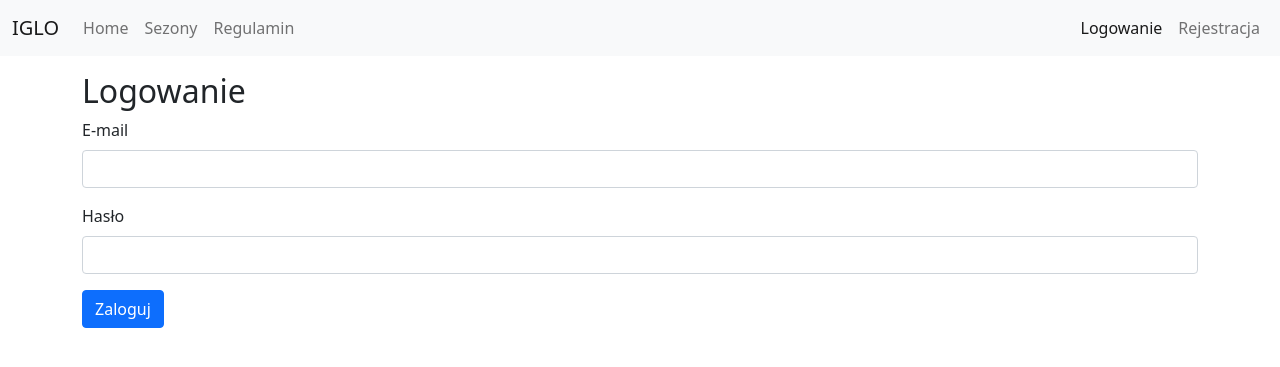
After one commit to Centrum-Edukacyjne-Go-Szaleni-Samuraje/iglo, a Django app: page /login in a window 1280 px wide. The commit adds this page. Shown: the top 367 px of the page. Run offline with Django 3.2, Linux system fonts and the light colour scheme; some libraries are stand-ins or nearby versions.

Commit message:
Add login page

```diff
--- a/iglo/accounts/urls.py
+++ b/iglo/accounts/urls.py
@@ -1,7 +1,11 @@
 from django.urls import path
 
-from accounts.views import RegistrationView
+from accounts.views import RegistrationView, LoginView, LogoutView
+
+app_name = "accounts"
 
 urlpatterns = [
-    path('registration', RegistrationView.as_view(), name="registration"),
+    path("registration", RegistrationView.as_view(), name="registration"),
+    path("login", LoginView.as_view(), name="login"),
+    path("logout", LogoutView.as_view(), name="logout"),
 ]
--- a/iglo/accounts/views.py
+++ b/iglo/accounts/views.py
@@ -1,22 +1,16 @@
-from django import forms
 from django.contrib import messages
+from django.contrib.auth.views import LoginView as ContribLoginView, LogoutView as ContribLogoutView
+from django.urls import reverse_lazy
 from django.views.generic import FormView
 
+from accounts.forms import RegistrationForm
 from accounts.models import User
-
-
-class RegistrationForm(forms.Form):
-    email = forms.EmailField()
-    password = forms.CharField()
-    nick = forms.CharField()
-    rank = forms.CharField()
-    ogs = forms.CharField(required=False)
 
 
 class RegistrationView(FormView):
     template_name = "accounts/registration.html"
     form_class = RegistrationForm
-    success_url = "/"
+    success_url = reverse_lazy("accounts:login")
 
     def form_valid(self, form):
         User.objects.create_user(
@@ -25,6 +19,14 @@ class RegistrationView(FormView):
         messages.add_message(
             self.request,
             messages.SUCCESS,
-            "Konto zostało utworzone. Sprawdź swoją skrzynke mailową!",
+            "Konto zostało utworzone. Możesz się zalogować.",
         )
         return super().form_valid(form)
+
+
+class LoginView(ContribLoginView):
+    template_name = "accounts/login.html"
+
+
+class LogoutView(ContribLogoutView):
+    next_page = "/"
--- a/iglo/iglo/settings.py
+++ b/iglo/iglo/settings.py
@@ -123,3 +123,5 @@ DEFAULT_AUTO_FIELD = 'django.db.models.BigAutoField'
 DATE_FORMAT = "d/m/Y"
 
 AUTH_USER_MODEL = 'accounts.User'
+
+LOGIN_REDIRECT_URL = '/'
--- a/iglo/iglo/urls.py
+++ b/iglo/iglo/urls.py
@@ -10,5 +10,5 @@ urlpatterns = [
     path('admin/', admin.site.urls),
     path('', include('league.urls')),
     path('', include('misc.urls')),
-    path('', include('accounts.urls')),
+    path('', include('accounts.urls', namespace="accounts")),
 ] + static(settings.MEDIA_URL, document_root=settings.MEDIA_ROOT)
--- /dev/null
+++ b/iglo/templates/accounts/login.html
@@ -0,0 +1,27 @@
+{% extends "base.html" %}
+
+{% block page_title %}Logowanie{% endblock %}
+
+{% block content %}
+    <div class="row">
+        <div class="col">
+            <h2>Logowanie</h2>
+            <form method="post">
+                {% csrf_token %}
+                <div class="mb-3">
+                    <label for="email" class="form-label">E-mail</label>
+                    <input type="email" class="form-control{% if form.username.errors %} is-invalid{% endif %}" id="email"
+                           name="username" {% if form.username.value %}value="{{ form.username.value }}"{% endif %}>
+                    <div class="invalid-feedback">{{ form.username.errors }}</div>
+                </div>
+                <div class="mb-3">
+                    <label for="password" class="form-label">Hasło</label>
+                    <input type="password" class="form-control {% if form.password.errors %} is-invalid{% endif %}"
+                           id="password" name="password">
+                    <div class="invalid-feedback">{{ form.password.errors }}</div>
+                </div>
+                <button type="submit" class="btn btn-primary">Zaloguj</button>
+            </form>
+        </div>
+    </div>
+{% endblock %}
--- a/iglo/templates/base.html
+++ b/iglo/templates/base.html
@@ -23,6 +23,8 @@
                 {% url "home" as home_url %}
                 {% url "seasons-list" as seasons_url %}
                 {% url "rules" as rules_url %}
+                {% url "accounts:login" as login_url %}
+                {% url "accounts:registration" as registration_url %}
                 <li class="nav-item">
                     <a class="nav-link {% if request.get_full_path == home_url %}active{% endif %}" aria-current="page"
                        href="{{ home_url }}">Home</a>
@@ -35,6 +37,34 @@
                     <a class="nav-link {% if request.get_full_path == rules_url %}active{% endif %}" aria-current="page"
                        href="{{ rules_url }}">Regulamin</a>
                 </li>
+            </ul>
+            <ul class="navbar-nav ms-auto mb-2 mb-lg-0">
+                {% if user.is_authenticated %}
+                    <li class="nav-item dropdown">
+                        <a class="nav-link dropdown-toggle" href="#" id="navbarDropdown" role="button"
+                           data-bs-toggle="dropdown" aria-expanded="false">
+                            {{ user.email }}
+                        </a>
+                        <ul class="dropdown-menu dropdown-menu-end" aria-labelledby="navbarDropdown">
+                            <li><a class="dropdown-item" href="#">Ustawienia</a></li>
+                            <li>
+                                <hr class="dropdown-divider">
+                            </li>
+                            <li><a class="dropdown-item" href="{% url "accounts:logout" %}">Wyloguj</a></li>
+                        </ul>
+                    </li>
+                {% else %}
+                    <li class="nav-item">
+                        <a class="nav-link {% if request.get_full_path == login_url %}active{% endif %}"
+                           aria-current="page"
+                           href="{{ login_url }}">Logowanie</a>
+                    </li>
+                    <li class="nav-item">
+                        <a class="nav-link {% if request.get_full_path == registration_url %}active{% endif %}"
+                           aria-current="page"
+                           href="{{ registration_url }}">Rejestracja</a>
+                    </li>
+                {% endif %}
             </ul>
         </div>
     </div>
--- a/iglo/templates/misc/home.html
+++ b/iglo/templates/misc/home.html
@@ -15,7 +15,7 @@
                         silnych graczy.</p>
                     <p class="card-text">Każdy gracz znajdzie dla siebie grupe odpowiedającą jego poziomowi, zatem nie
                         czekaj tylko dołącz do nas!</p>
-                    <a href="{% url "registration" %}" class="btn btn-success">Zapisz się!</a>
+                    <a href="{% url "accounts:registration" %}" class="btn btn-success">Zapisz się!</a>
                 </div>
             </div>
         </div>
```
Also changed, not shown: iglo/accounts/forms.py (added, +17 -0 lines).
